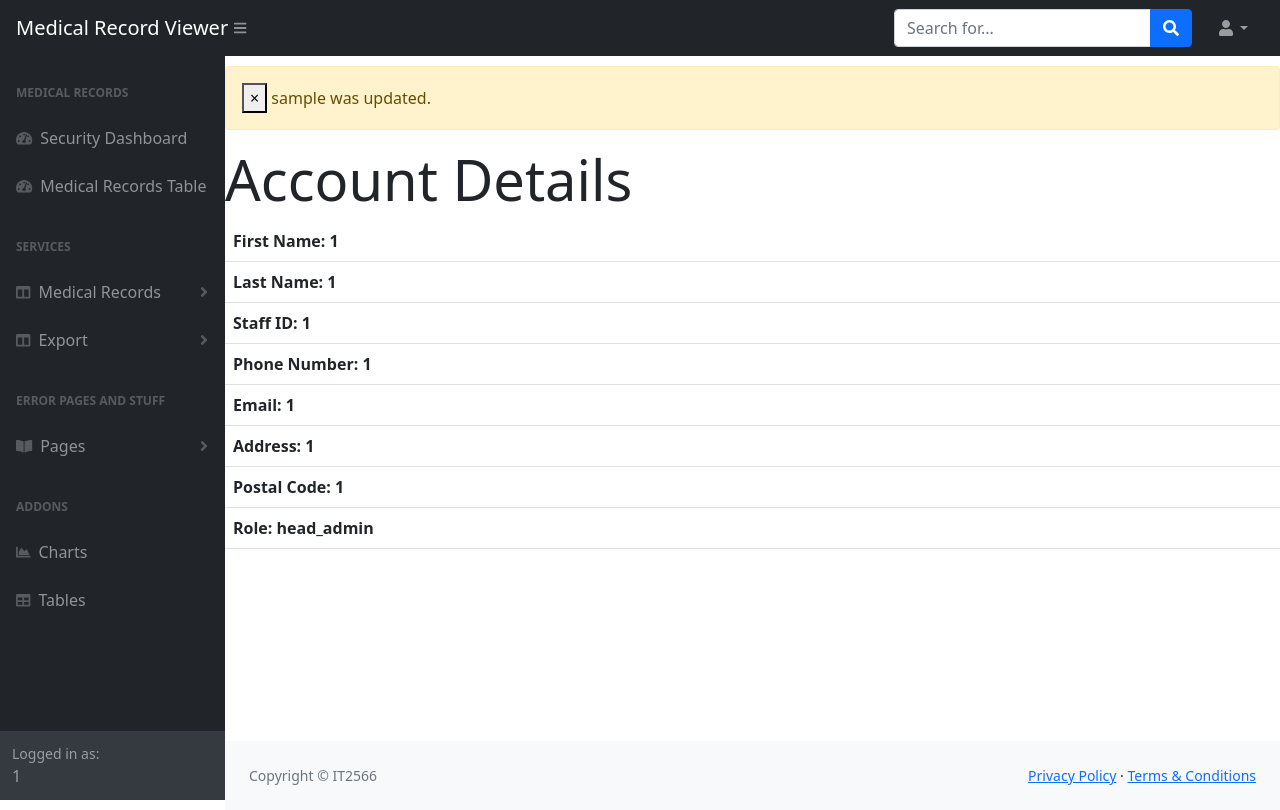
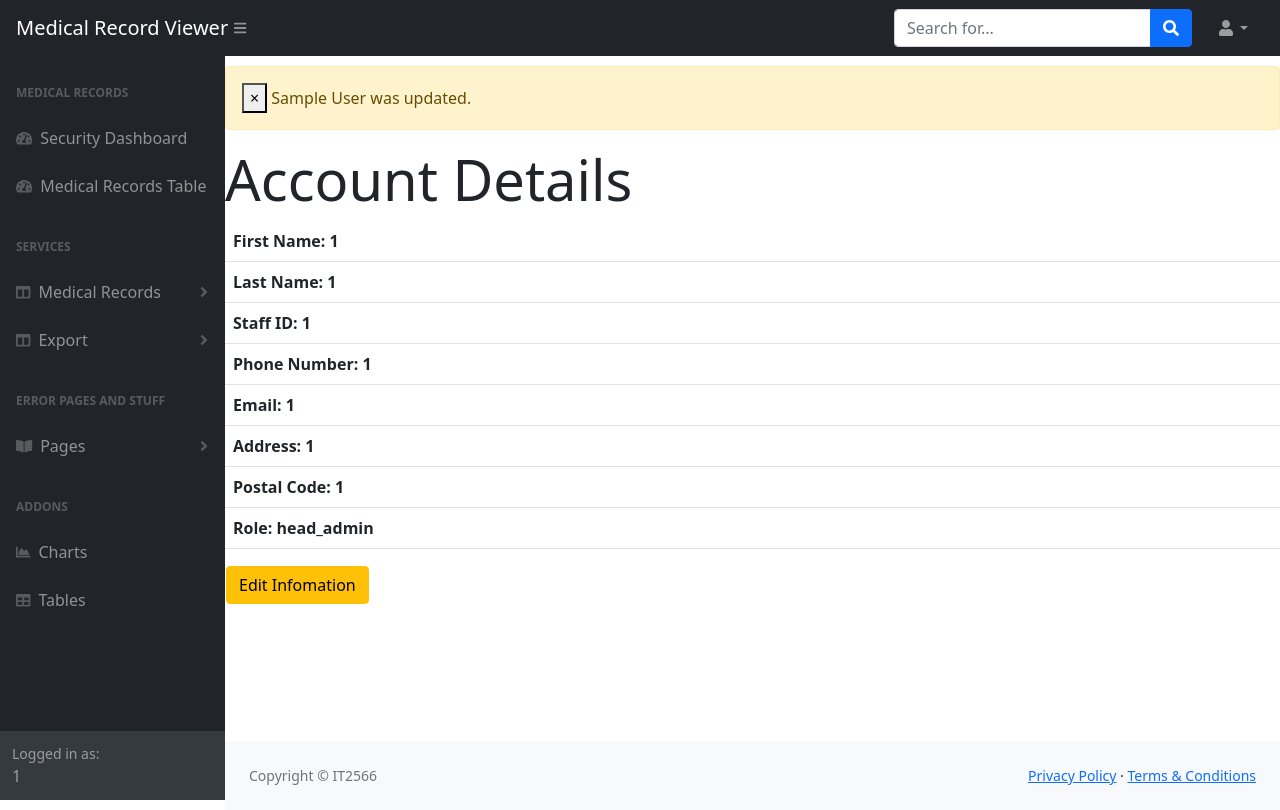
Before and after one commit to goheesheng/Infosec_Project, a Flask app: page /viewUser in a window 1280 px wide. Run offline with Flask 2, Linux system fonts and the light colour scheme; the visitor is signed in with stand-in values (Sample User, id 1); lists and menus that the app fills with data are empty; parts of the project's set-up code (start-up, migrations or seed data) failed here and were passed over; some libraries are stand-ins or nearby versions.

Commit message:
Created update and view user page

```diff
--- a/main.py
+++ b/main.py
@@ -17,7 +17,7 @@ import hashlib
 import re
 import random
 import bcrypt
-from forms import FileSubmit, Patient_Login_form, Admin_Login_form,Otp, Register, RequestPatientInfo_Form, Appointment
+from forms import FileSubmit, Patient_Login_form, Admin_Login_form,Otp, Register, RequestPatientInfo_Form, Appointment,Patient_UpdateForm
 from functools import wraps
 import pyodbc
 import textwrap
@@ -427,16 +427,257 @@ with app.app_context():
             print(session)
             return render_template("customerDetail.html")
 
+    @app.route('/updateUser', methods=['GET', 'POST'])
+    def update_user():
+        update_user_form = Patient_UpdateForm(request.form)
+        if request.method == 'POST' and update_user_form.validate() and session['access_level'] == 'patient':  # POST method, update upon clicking submission
+            cnxn = pyodbc.connect(
+                'DRIVER={ODBC Driver 17 for SQL Server}; \
+                SERVER=' + server + '; \
+                DATABASE=' + database + ';\
+                Trusted_Connection=yes;'
+            )
+
+            cursor = cnxn.cursor()
+            username = update_user_form.username.data
+            firstname = update_user_form.firstname.data
+            lastname = update_user_form.lastname.data
+            address = update_user_form.address.data
+            phone_no = update_user_form.phone_no.data
+            postal_code = update_user_form.postal_code.data
+            email = update_user_form.email.data
+            insert_query1 = ('UPDATE patients \
+                              SET username = ?,\
+                              SET first_name = ?,\
+                              SET last_name = ?,\
+                              SET address = ?,\
+                              SET phone_no = ?,\
+                              SET postal_code = ?,\
+                              SET email = ?,\
+                              WHERE username = ?\
+                              VALUES (?, ?, ?, ?,?,?,?,?);')
+
+            values1 = (username, firstname, lastname, address,phone_no,postal_code,email,session['username'])
+
+            insert_query2 = ("UPDATE access_list \
+                            SET username = ?, \
+                            WHERE username = ? \
+                            VALUES (?,?); ")
+            values2 = (username,session['username'])
+
+            if update_user_form.password.data == '' and update_user_form.confirmPassword.data == '':
+                print('did not update ')
+                pass
+            else:
+                md5Hash = hashlib.md5(update_user_form.password.data.encode("utf-8"))
+                md5Hashed = md5Hash.hexdigest()
+                insert_query3 = (' UPDATE patients \
+                              SET pass_hash = ?,\
+                              WHERE username = ?\
+                              VALUES (?, ?);')
+
+                values3 = (md5Hashed,session['username'])
+                cursor = cnxn.cursor()
+                cursor.execute(insert_query, values2)
+                cnxn.commit()
+
+                insert_query = textwrap.dedent('''
+                    UPDATE access_list
+                    SET pass_hash = ?, \
+                    WHERE username = ?
+                    VALUES (?,?);
+                ''')
+                values3 = (md5Hashed,username)
+                cursor.execute(insert_query1, values1)
+                cursor.execute(insert_query2, values2)
+                cursor.execute3(insert_query3, values3)
+
+                cnxn.commit()
+
+                print('updated')
+                cursor = cnxn.cursor()
+                user_info = cursor.execute(
+                "select * from patients where username = ? and pass_hash = ?",
+                (username, md5Hashed)).fetchone() #fetchone() dont delete this except others
+                session['id'] = user_info[0]
+                session['username'] = user_info[1].strip()
+                session['first_name'] = user_info[2].strip()
+                session['last_name'] = user_info[3].strip()
+                session['phone_no'] =  user_info[7].strip()
+                session['email'] =  user_info[6].strip()
+                session['address'] =  user_info[8].strip()
+                session['postal_code'] =  user_info[9].strip()
+                session['access_level'] = user_info[13].strip()
+                cursor.close()
+
+            return redirect(url_for('viewUser'))
+
+
+        # to retrieve data from shelve and diplay previous data
+        # so bascially this will come first as admin did not click update thus post doesnt work first
+        elif request.method == 'GET' and session['access_level'] == 'patient':  # get method
+            cnxn = pyodbc.connect(
+                'DRIVER={ODBC Driver 17 for SQL Server}; \
+                SERVER=' + server + '; \
+                DATABASE=' + database + ';\
+                Trusted_Connection=yes;'
+            )
+            cursor = cnxn.cursor()
+            user_info = cursor.execute(
+                "select * from patients where username = ?",
+                (session['username'])).fetchone() #fetchone() dont delete this except others
+
+            print(user_info,'user_id')
+            print(cursor,'cursor')
+
+            get_username = user_info[1].strip()
+            get_firstname = user_info[2].strip()
+            get_lastname = user_info[3].strip()
+            get_address = user_info[8].strip()
+            get_phone_no = user_info[7].strip()
+            get_postal_code = user_info[9].strip()
+            get_email = user_info[6].strip()
+
+            update_user_form.username.data = get_username
+            update_user_form.firstname.data =get_firstname
+            update_user_form.lastname.data = get_lastname
+            update_user_form.address.data = get_address
+            update_user_form.phone_no.data = get_phone_no
+            update_user_form.postal_code.data = get_postal_code
+            update_user_form.email.data = get_email
+
+        # elif request.method == 'POST' and update_user_form.validate() and session['Head_Admin'] == False:  # customer side
+        #     if session['admin']:
+        #         users_dict = {}
+        #         db = shelve.open('storage.db', 'w')
+        #         users_dict = db['Users']
+
+        #         user = users_dict.get(nric)
+        #         user.set_first_name(update_user_form.first_name.data)
+        #         user.set_last_name(update_user_form.last_name.data)
+        #         user.set_race(update_user_form.race.data)
+        #         user.set_phone_no(update_user_form.phone_no.data)
+        #         user.set_email(update_user_form.email.data)
+        #         user.set_gender(update_user_form.gender.data)
+        #         if update_user_form.password.data == '' and update_user_form.confirm_password.data == '':
+        #             print('did not update/ ')
+        #             pass
+        #         else:
+        #             user.set_password(update_user_form.password.data)
+        #         print('updated')
+        #         user.set_address_1(update_user_form.address_1.data)
+        #         user.set_address_2(update_user_form.address_2.data)
+        #         user.set_postal_code(update_user_form.postal_code.data)
+
+        #         db['Users'] = users_dict
+        #         db.close()
+        #         session['user_updated'] = user.get_first_name() + ' ' + user.get_last_name()
+
+        #         return redirect(url_for('retrieve_users'))
+        #     elif session['admin'] == False:
+        #         users_dict = {}
+        #         db = shelve.open('storage.db', 'w')
+        #         users_dict = db['Users']
+
+        #         user = users_dict.get(nric)
+        #         user.set_first_name(update_user_form.first_name.data)
+        #         user.set_last_name(update_user_form.last_name.data)
+        #         user.set_race(update_user_form.race.data)
+        #         user.set_phone_no(update_user_form.phone_no.data)
+        #         user.set_email(update_user_form.email.data)
+        #         user.set_gender(update_user_form.gender.data)
+        #         # if nothing is filled in the webpage, password will not be changed
+        #         if update_user_form.password.data == '' and update_user_form.confirm_password.data == '':
+        #             print('did not update/ ')
+        #             pass
+        #         else:
+        #             user.set_password(update_user_form.password.data)
+        #         user.set_address_1(update_user_form.address_1.data)
+        #         user.set_address_2(update_user_form.address_2.data)
+        #         user.set_postal_code(update_user_form.postal_code.data)
+
+        #         db['Users'] = users_dict
+        #         db.close()
+        #         session['user_updated'] = user.get_first_name() + ' ' + user.get_last_name()
+
+        #         return redirect(url_for('upload', nric=nric))
+
+
+        # elif request.method == 'GET' and session['Head_Admin'] == True:  # get method
+        #     users_dict = {}
+        #     db = shelve.open('storage.db', 'r')
+        #     users_dict = db['Users']
+        #     db.close()
+
+        #     user = users_dict.get(nric)
+        #     update_user_form.first_name.data = user.get_first_name()
+        #     update_user_form.last_name.data = user.get_last_name()
+        #     update_user_form.race.data = user.get_race()
+        #     update_user_form.phone_no.data = user.get_phone_no()
+        #     update_user_form.email.data = user.get_email()
+        #     update_user_form.gender.data = user.get_gender()
+        #     update_user_form.password.data = user.get_password()
+        #     update_user_form.address_1.data = user.get_address_1()
+        #     update_user_form.address_2.data = user.get_address_2()
+        #     update_user_form.postal_code.data = user.get_postal_code()
+        #     update_user_form.become_admin.data = user.get_check_admin()
+        # users_dict = {}
+        # try:
+        #     db = shelve.open('storage.db', 'r')
+        #     users_dict = db['Users']
+        #     db.close()
+        # except:
+        #     print("Error retrieving user")
+        # user = users_dict.get(nric)
+        # print(user.get_check_admin())  # check
+        # if user.get_check_admin() == True:
+        #     user.set_check_admin(True)
+
+        # elif user.get_check_admin() == False:
+        #     user.set_check_admin(False)
+
+        # if session['Head_Admin'] == True:
+        #     users_dict = {}
+        #     db = shelve.open('storage.db', 'r')
+        #     users_dict = db['Users']
+        #     db.close()
+
+        #     user = users_dict.get(nric)
+        #     id = session['current_user']  # = nric also can
+        #     return render_template('updateUser.html', form=update_user_form, currentuser=id, nric=user.get_nric())
+        # elif user.get_check_admin() == True:
+
+        #     users_dict = {}
+        #     db = shelve.open('storage.db', 'r')
+        #     users_dict = db['Users']
+        #     db.close()
+
+        #     user = users_dict.get(nric)
+        #     id = session['current_user']  # key of the person who first logged in
+        #     name = users_dict[id].get_first_name()  # to get person who first logged in
+        #     return render_template('updateUser.html', form=update_user_form, currentuser=name, nric=id,
+        #                         check_admin=user.get_check_admin(), profile_pic = user.get_image_destination())
+        # elif user.get_check_admin() == False:
+        #     users_dict = {}
+        #     db = shelve.open('storage.db', 'r')
+        #     users_dict = db['Users']
+        #     db.close()
+
+        #     user = users_dict.get(nric)  # display the customer nric not admin nric
+        #     # bottom 3 is for the nav bar name
+        #     # current user =/= id is because, when Head_Admin login, the nric must still be the customer detail, not the admin id
+        #     user = users_dict.get(nric)
+        #     id = session['current_user']
+        #     print(id)
+        #     name = users_dict[id].get_first_name()
+        #     return render_template('updateUser.html', form=update_user_form, currentuser=name, nric=id,profile_pic = user.get_image_destination())  # show navbar name
+            return render_template("updateUser.html", form = update_user_form)
+        return render_template("updateUser.html", form = update_user_form)
+
     @app.route('/login', methods=['GET', 'POST'])
     def login():
         patient_login_form = Patient_Login_form(request.form)
         admin_login_form = Admin_Login_form(request.form)
-        # session['patient_id'] = None
-        # session['researcher_id'] = None
-        # session['doctor_id'] = None
-        # session['admin_id'] = None
-        # session['head_admin_id'] = None
-        # session['otp-semi-login'] = None # used to prevent attacker direct traversal to /validation url
         if patient_login_form.patient_submit.data and patient_login_form.validate():
             cnxn = pyodbc.connect(
                 'DRIVER={ODBC Driver 17 for SQL Server}; \
@@ -791,7 +1032,38 @@ with app.app_context():
     #     print("hello")
     #     return render_template("loginotp.html")
 
+    ## for reference dont touch - ES
+    @app.route('/deleteUser', methods=['POST'])
+    def delete_user(nric):
+        if session['Head_Admin'] == True:
+            users_dict = {}
+            db = shelve.open('storage.db', 'w')
+            users_dict = db['Users']
 
+            user = users_dict.pop(nric)
+
+            db['Users'] = users_dict
+            db.close()
+
+            session['user_deleted'] = user.get_first_name() + ' ' + user.get_last_name()
+
+            return redirect(url_for('retrieve_users'))
+        elif session['Head_Admin'] == False:  # customer return to log out page
+
+            users_dict = {}
+            db = shelve.open('storage.db', 'w')
+            users_dict = db['Users']
+
+            user = users_dict.pop(nric)
+
+            db['Users'] = users_dict
+            db.close()
+
+            session['user_deleted'] = user.get_first_name() + ' ' + user.get_last_name()
+            if session['admin'] == False:
+                return redirect(url_for('log_out'))
+            elif session['admin'] == True:
+                return redirect(url_for('retrieve_users'))
     @app.route("/validation", methods=["GET","POST"])
     def otpvalidation():
         cnxn = pyodbc.connect(
@@ -1116,6 +1388,13 @@ with app.app_context():
 
             cursor.execute(insert_query, values)
             cnxn.commit()
+            insert_query = textwrap.dedent('''
+                INSERT INTO access_list (username,access_level,pass_hash)
+                VALUES (?, ?,?);
+            ''')
+            values = (username, 'patient',md5Hashed)
+            cursor.execute(insert_query, values)
+            cnxn.commit()
             cursor.close()
             qr = 'otpauth://totp/AngelHealth:' + username + '?secret=' + otp_code
 
--- a/templates/customerDetail.html
+++ b/templates/customerDetail.html
@@ -33,7 +33,7 @@
 
 <h1 class="display-4">Account Details</h1>
 
-{% if session['access_level'] == 'patients' %}
+{% if session['access_level'] == 'patient' %}
 
 <div>
     <table class="table table-striped">
@@ -77,7 +77,7 @@
     </table>
 </div>
 
-{% elif session['access_level'] == 'researchers' %}
+{% elif session['access_level'] == 'researcher' %}
 
 <div>
     <table class="table table-striped">
@@ -194,7 +194,7 @@
 </div>
 
 
-{% elif session['access_level'] == 'doctors' %}
+{% elif session['access_level'] == 'doctor' %}
 
 <div>
     <table class="table table-striped">
@@ -233,4 +233,10 @@
 </div>
 
 {% endif %}
+<table>
+<tr>
+    <td><a href="/updateUser" class="btn btn-warning">Edit Infomation</a>
+    </td>
+</tr>
+</table>
 {% endblock %}
```
Also changed, not shown: forms.py (+15 -2 lines), templates/updateUser.html (added, +58 -0 lines).
